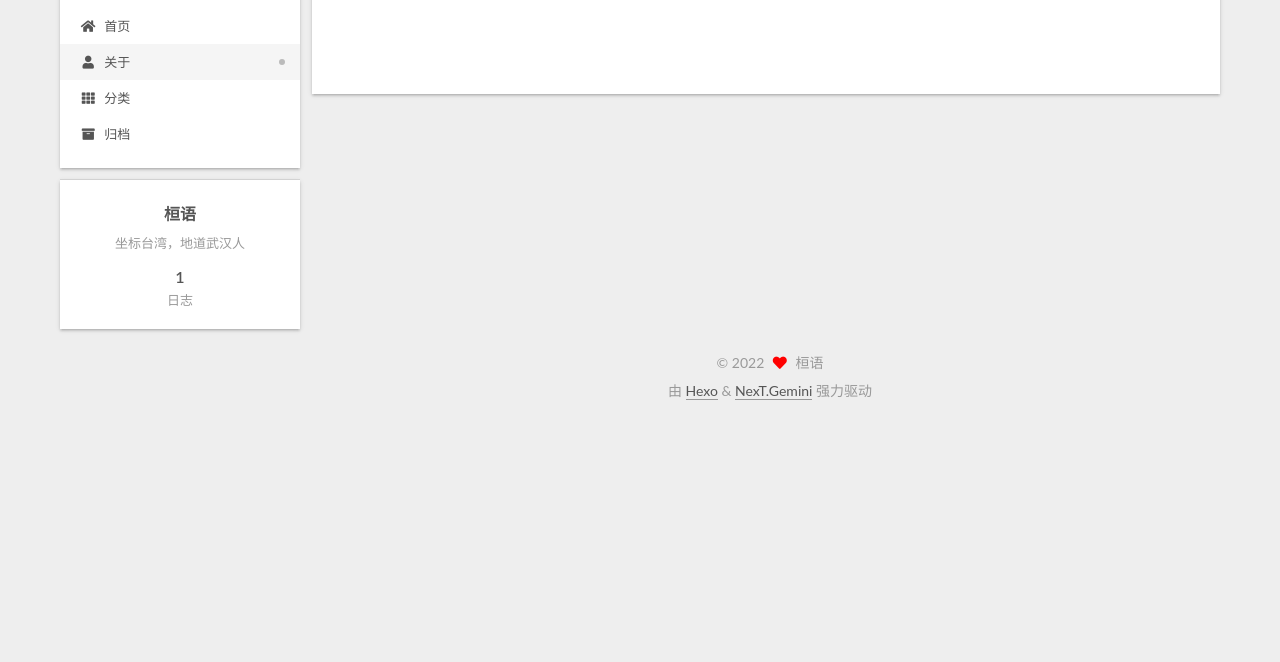
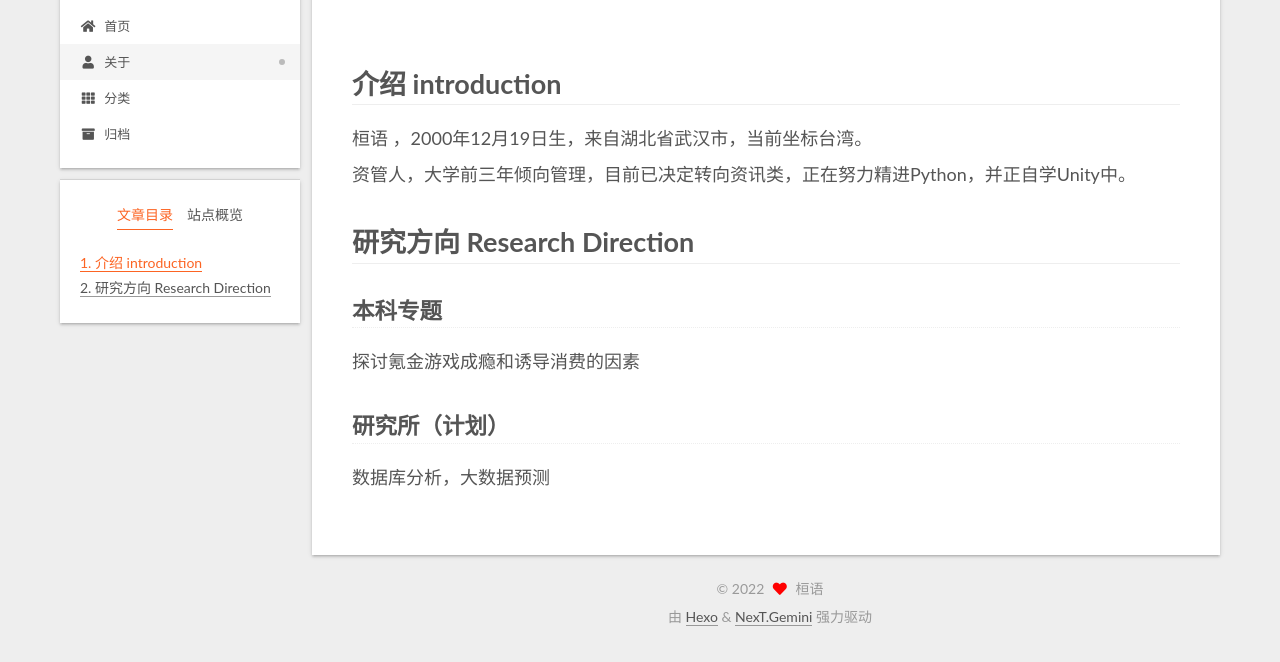
Before and after one commit to 835376431/835376431.github.io, a plain HTML site: page about/index.html in a window 1280 px wide. Shown: the part 90-752 px from the top of the page. Drawn offline with Linux system fonts and the light colour scheme.

Commit message:
Site updated: 2022-09-24 04:49:36

```diff
--- a/about/index.html
+++ b/about/index.html
@@ -20,15 +20,15 @@
     var CONFIG = {"hostname":"example.com","root":"/","scheme":"Gemini","version":"7.8.0","exturl":false,"sidebar":{"position":"left","display":"post","padding":18,"offset":12,"onmobile":false},"copycode":{"enable":false,"show_result":false,"style":null},"back2top":{"enable":true,"sidebar":false,"scrollpercent":false},"bookmark":{"enable":false,"color":"#222","save":"auto"},"fancybox":false,"mediumzoom":false,"lazyload":false,"pangu":false,"comments":{"style":"tabs","active":null,"storage":true,"lazyload":false,"nav":null},"algolia":{"hits":{"per_page":10},"labels":{"input_placeholder":"Search for Posts","hits_empty":"We didn't find any results for the search: ${query}","hits_stats":"${hits} results found in ${time} ms"}},"localsearch":{"enable":false,"trigger":"auto","top_n_per_article":1,"unescape":false,"preload":false},"motion":{"enable":true,"async":false,"transition":{"post_block":"fadeIn","post_header":"slideDownIn","post_body":"slideDownIn","coll_header":"slideLeftIn","sidebar":"slideUpIn"}}};
   </script>
 
-  <meta name="description" content="坐标台湾，地道武汉人">
+  <meta name="description" content="介绍 introduction桓语 ，2000年12月19日生，来自湖北省武汉市，当前坐标台湾。资管人，大学前三年倾向管理，目前已决定转向资讯类，正在努力精进Python，并正自学Unity中。 研究方向 Research Direction本科专题探讨氪金游戏成瘾和诱导消费的因素 研究所（计划）数据库分析，大数据预测">
 <meta property="og:type" content="website">
 <meta property="og:title" content="简介">
 <meta property="og:url" content="http://example.com/about/index.html">
 <meta property="og:site_name" content="甜菜のBlog">
-<meta property="og:description" content="坐标台湾，地道武汉人">
+<meta property="og:description" content="介绍 introduction桓语 ，2000年12月19日生，来自湖北省武汉市，当前坐标台湾。资管人，大学前三年倾向管理，目前已决定转向资讯类，正在努力精进Python，并正自学Unity中。 研究方向 Research Direction本科专题探讨氪金游戏成瘾和诱导消费的因素 研究所（计划）数据库分析，大数据预测">
 <meta property="og:locale" content="zh_CN">
 <meta property="article:published_time" content="2022-09-23T20:13:44.000Z">
-<meta property="article:modified_time" content="2022-09-23T20:16:56.521Z">
+<meta property="article:modified_time" content="2022-09-23T20:49:21.299Z">
 <meta property="article:author" content="桓语">
 <meta name="twitter:card" content="summary">
 
@@ -179,6 +179,9 @@
 
 
       <div class="post-body">
+          <h1 id="介绍-introduction"><a href="#介绍-introduction" class="headerlink" title="介绍 introduction"></a>介绍 introduction</h1><p>桓语 ，2000年12月19日生，来自湖北省武汉市，当前坐标台湾。<br>资管人，大学前三年倾向管理，目前已决定转向资讯类，正在努力精进Python，并正自学Unity中。</p>
+<h1 id="研究方向-Research-Direction"><a href="#研究方向-Research-Direction" class="headerlink" title="研究方向 Research Direction"></a>研究方向 Research Direction</h1><h3 id="本科专题"><a href="#本科专题" class="headerlink" title="本科专题"></a>本科专题</h3><p>探讨氪金游戏成瘾和诱导消费的因素</p>
+<h3 id="研究所（计划）"><a href="#研究所（计划）" class="headerlink" title="研究所（计划）"></a>研究所（计划）</h3><p>数据库分析，大数据预测</p>
 
       </div>
 
@@ -240,6 +243,7 @@
 
       <!--noindex-->
       <div class="post-toc-wrap sidebar-panel">
+          <div class="post-toc motion-element"><ol class="nav"><li class="nav-item nav-level-1"><a class="nav-link" href="#%E4%BB%8B%E7%BB%8D-introduction"><span class="nav-number">1.</span> <span class="nav-text">介绍 introduction</span></a></li><li class="nav-item nav-level-1"><a class="nav-link" href="#%E7%A0%94%E7%A9%B6%E6%96%B9%E5%90%91-Research-Direction"><span class="nav-number">2.</span> <span class="nav-text">研究方向 Research Direction</span></a><ol class="nav-child"><li class="nav-item nav-level-3"><a class="nav-link" href="#%E6%9C%AC%E7%A7%91%E4%B8%93%E9%A2%98"><span class="nav-number">2.0.1.</span> <span class="nav-text">本科专题</span></a></li><li class="nav-item nav-level-3"><a class="nav-link" href="#%E7%A0%94%E7%A9%B6%E6%89%80%EF%BC%88%E8%AE%A1%E5%88%92%EF%BC%89"><span class="nav-number">2.0.2.</span> <span class="nav-text">研究所（计划）</span></a></li></ol></li></ol></li></ol></div>
       </div>
       <!--/noindex-->
 
--- a/css/main.css
+++ b/css/main.css
@@ -1168,7 +1168,7 @@ pre .javascript .function {
 }
 .links-of-author a::before,
 .links-of-author span.exturl::before {
-  background: #617f45;
+  background: #127fd4;
   border-radius: 50%;
   content: ' ';
   display: inline-block;
```
